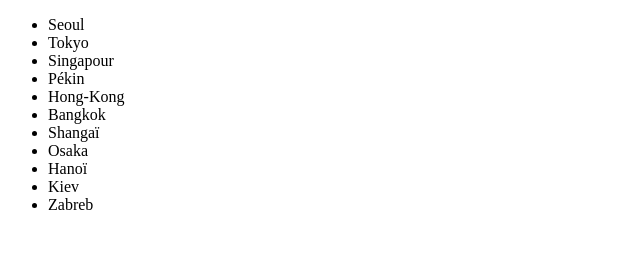
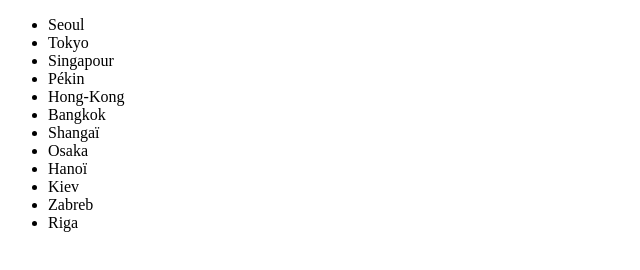
Before and after one commit to nist0/FormGitDist, a plain HTML site: page index.html in a window 1280 px wide. Shown: the full height of the page, 0-640 px from the left. Drawn offline with Linux system fonts and the light colour scheme.

Commit message:
Riga added.

```diff
--- a/index.html
+++ b/index.html
@@ -17,6 +17,7 @@
 			<li>Hanoï</li>
 			<li>Kiev</li>
 			<li>Zabreb</li>
+			<li>Riga</li>
 		</ul>
 	</body>
 </html>
```
